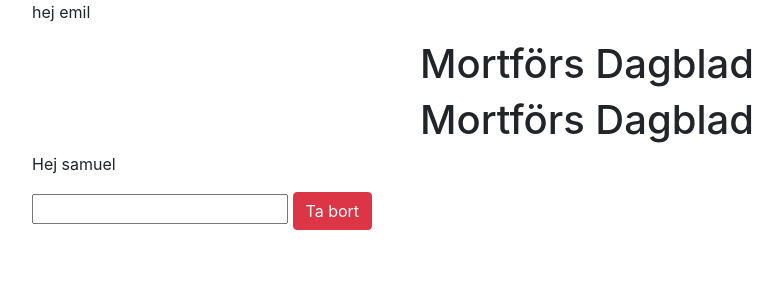
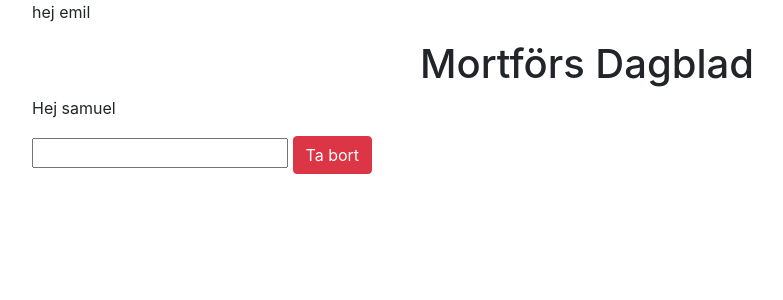
Before and after one commit to EmilAndersson1/DatabasProjekt, a Flask app: page / in a window 1280 px wide. Shown: the top 300 px of the page, without its empty margins (53-836 px from the left). Run offline with Flask 2, Linux system fonts and the light colour scheme; data that the repository does not hold is empty; some libraries are stand-ins or nearby versions.

Commit message:
sista testet

```diff
--- a/dagblad_app/templates/index.html
+++ b/dagblad_app/templates/index.html
@@ -9,7 +9,6 @@
 <body>
     <div class="container">
         <p>hej emil</p>
-        <h1 class="text-center mt-2">Mortförs Dagblad</h1>
         <h1 class="text-center mt-2">Mortförs Dagblad</h1>
         <p>
             Hej samuel
```
